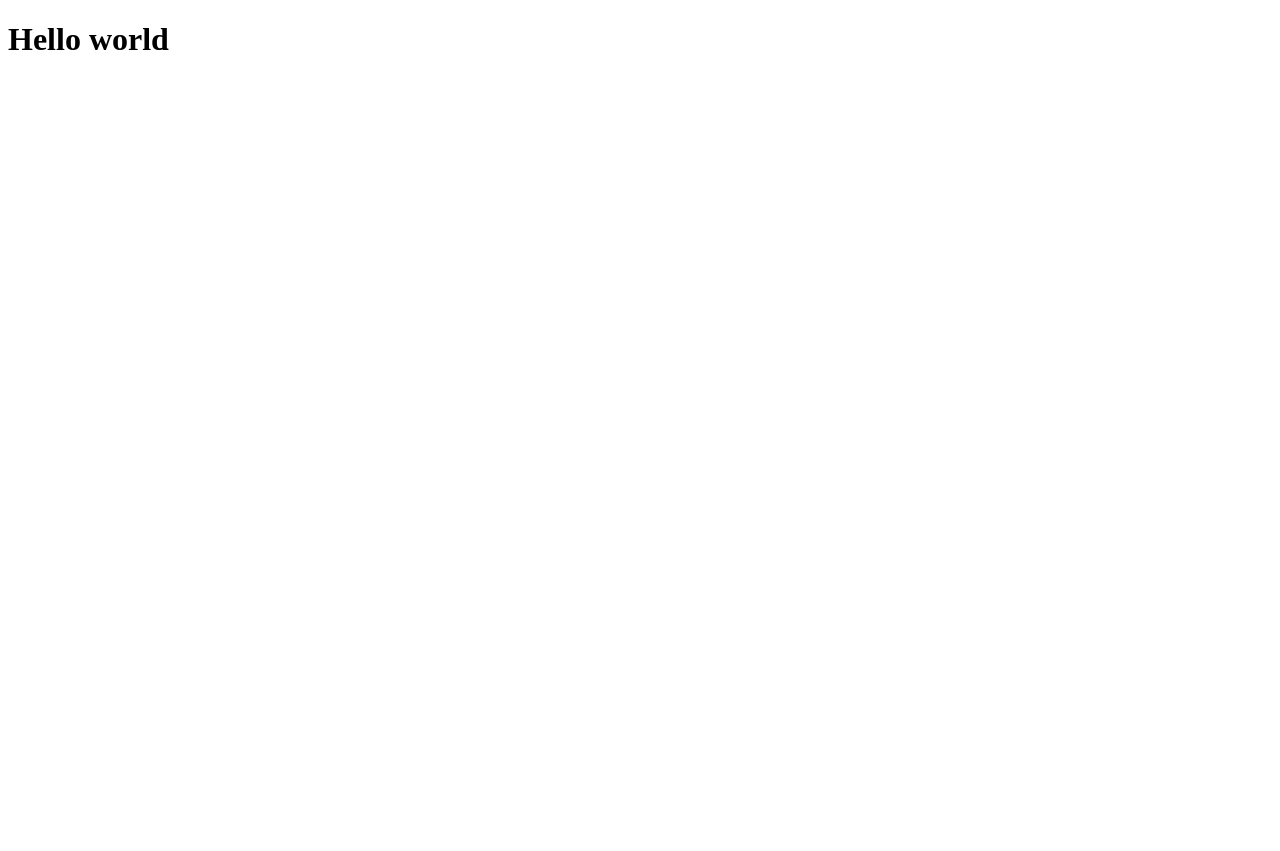
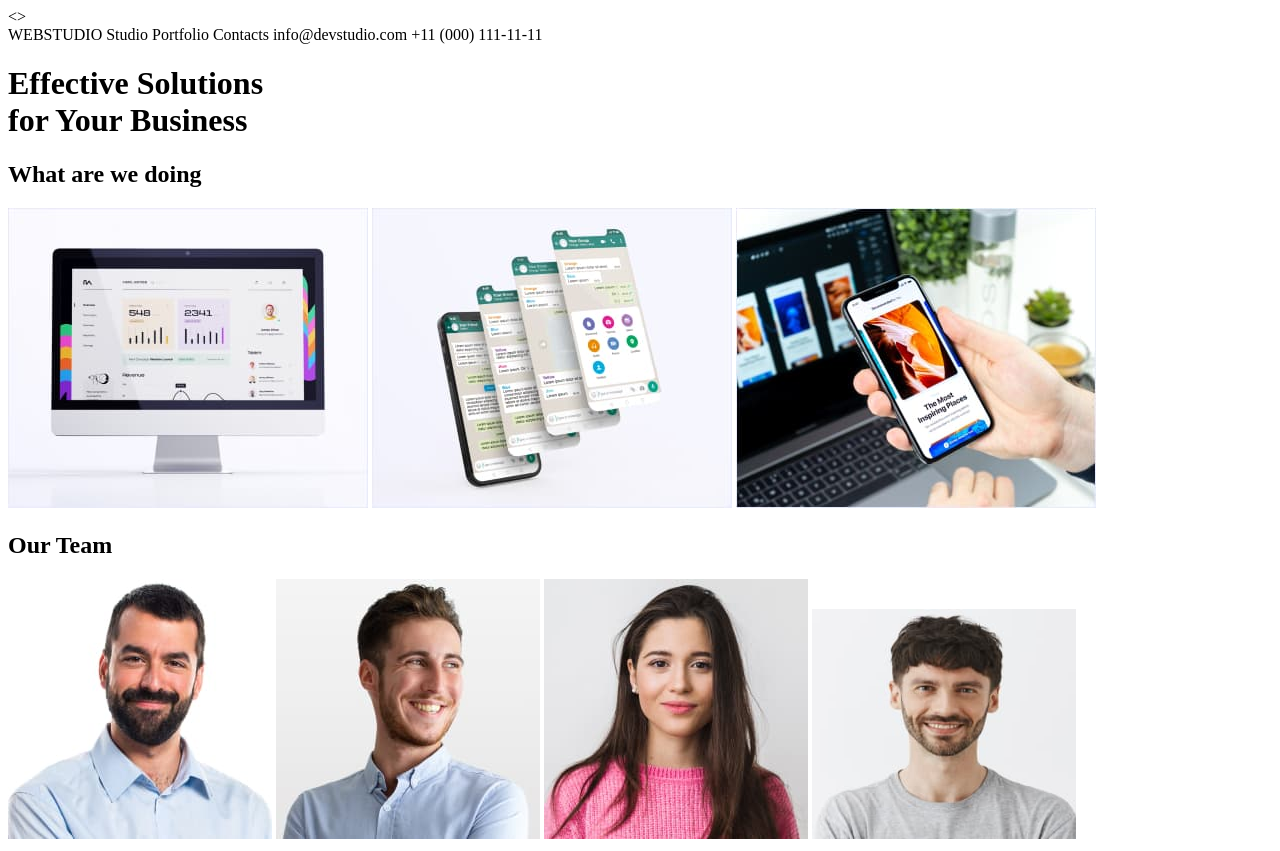
Before and after one commit to YurijMoroz2/goit-markup-hw-01, a plain HTML site: page index.html in a window 1280 px wide. Before the commit the page ends 800 px from the top, so only its background shows below. Drawn offline with Linux system fonts and the light colour scheme.

Commit message:
add скелет html

```diff
--- a/index.html
+++ b/index.html
@@ -8,8 +8,48 @@
     <title>Document</title>
 </head>
 
-<body>
-    <h1>Hello world</h1>
-</body>
+<>
+    <!--header-->
+
+        <header>
+                  <!--Top-Line-->
+                  <!--Logo-->
+
+                  <!--Menu-Nav-->
+                WEBSTUDIO
+                  Studio
+                  Portfolio
+                  Contacts
+                  info@devstudio.com
+                  +11 (000) 111-11-11
+        </header>
+
+    <!--main-content-->
+        <main>
+            <!--Hero-imeg-->
+            <h1> Effective Solutions<br />
+            for Your Business
+            </h1>
+            <!--Button-->
+            <!--Section-1-->
+
+            <!--Section-2-->
+            <h2>What are we doing</h2>
+            <img src="./images/img 1 (1).jpg" alt="img1" width="360" height="300" />
+            <img src="./images/img 2.jpg" alt="img2" width="360" height="300" />
+            <img src="./images/img 3.jpg" alt="img3" width="360" height="300" />
+            <!--Section-3-->
+            <h2>Our Team</h2>
+            <img src="./images/img (1).jpg" alt="img(1)" width="264" height="260" />
+            <img src="./images/img (2) (1).jpg" alt="img(2)" width="264" height="260" />
+            <img src="./images/img (2).jpg" alt="img(3)" width="264" height="260" />
+            <img src="./images/img (3).jpg" alt="img4" width="264" height="230" />
+        </main>
+
+    <!--footer-->
+        <footer>
+
+        </footer>
+    </body>
 
 </html>
```
Also changed, not shown: images/img (1).jpg (added), images/img (2) (1).jpg (added), images/img (2).jpg (added), images/img (3).jpg (added), images/img 1 (1).jpg (added), images/img 2.jpg (added), images/img 3.jpg (added).
